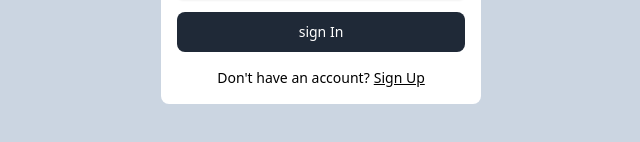
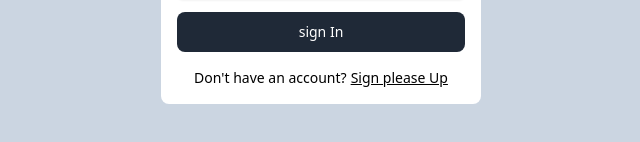
Before and after one commit to Shailenkaushik/paytm-endtoend, a React (Vite) app in the folder frontend/: page /signin in a window 1280 px wide. Shown: the part 492-634 px from the top of the page, without its empty margins (319-959 px from the left). Built offline with nearby package versions, Linux system fonts and the light colour scheme.

Commit message:
Update Signin.jsx

```diff
--- a/frontend/src/pages/Signin.jsx
+++ b/frontend/src/pages/Signin.jsx
@@ -18,7 +18,7 @@ export const  Signin=()=> {
       <InputBox label={"Password"} placeholder={""}/ >
       <Button label={"sign In"} />
 
-      <BottomWarning label={"Don't have an account?"} buttonText={"Sign Up"} to={"/signup"} ></BottomWarning>
+      <BottomWarning label={"Don't have an account?"} buttonText={"Sign please Up"} to={"/signup"} ></BottomWarning>
 
       <div>
     </div>
```
